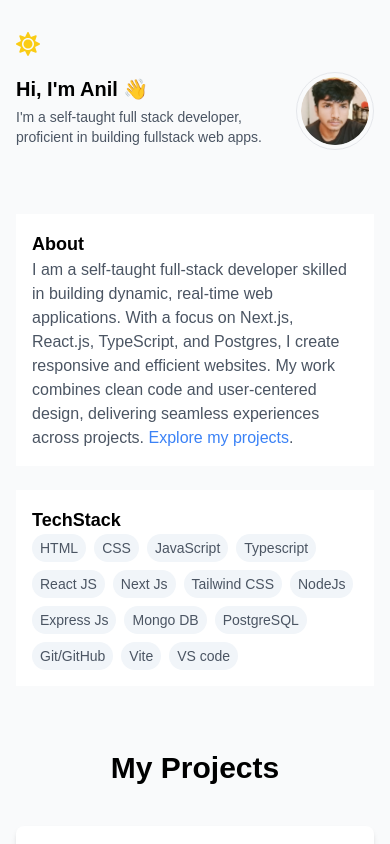
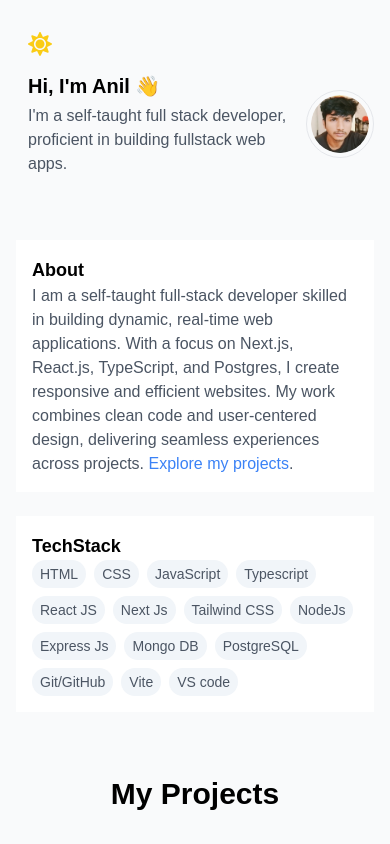
Before and after one commit to Anilcodes01/Anil-s-portfolio, a Next.js app: page / in a window 390 px wide. Shown: the top 844 px of the page. Built offline with nearby package versions, Linux system fonts and the light colour scheme.

Commit message:
fixed the responsiveneass

```diff
--- a/app/page.tsx
+++ b/app/page.tsx
@@ -48,7 +48,7 @@ export default function Home() {
         {/* Toggle Button with Icons */}
         <div className="flex justify-between items-center mb-4">
 
-          <div onClick={toggleDarkMode} className="cursor-pointer flex items-center">
+          <div onClick={toggleDarkMode} className="cursor-pointer lg:pl-0 pl-3   flex items-center">
             {isDarkMode ? (
               <FaMoon className="text-yellow-400 w-6 h-6" />
             ) : (
@@ -64,9 +64,9 @@ export default function Home() {
           animate="visible"
           variants={containerVariants}
         >
-          <div className="flex flex-col lg:text-left">
-            <div className="lg:text-6xl md:text-6xl text-xl font-bold">Hi, I&apos;m Anil 👋</div>
-            <div className={` ${isDarkMode ? 'text-gray-400' : 'text-gray-600'} lg:text-md text-sm md:text-md mt-1`}>
+          <div className="flex flex-col lg:p-0  pl-3 lg:text-left">
+            <div className="lg:text-6xl md:text-6xl  text-xl font-bold">Hi, I&apos;m Anil 👋</div>
+            <div className={` ${isDarkMode ? 'text-gray-400' : 'text-gray-600'} lg:text-md  md:text-md mt-1`}>
               I&apos;m a self-taught full stack developer, proficient in building fullstack web apps.
             </div>
           </div>
```
